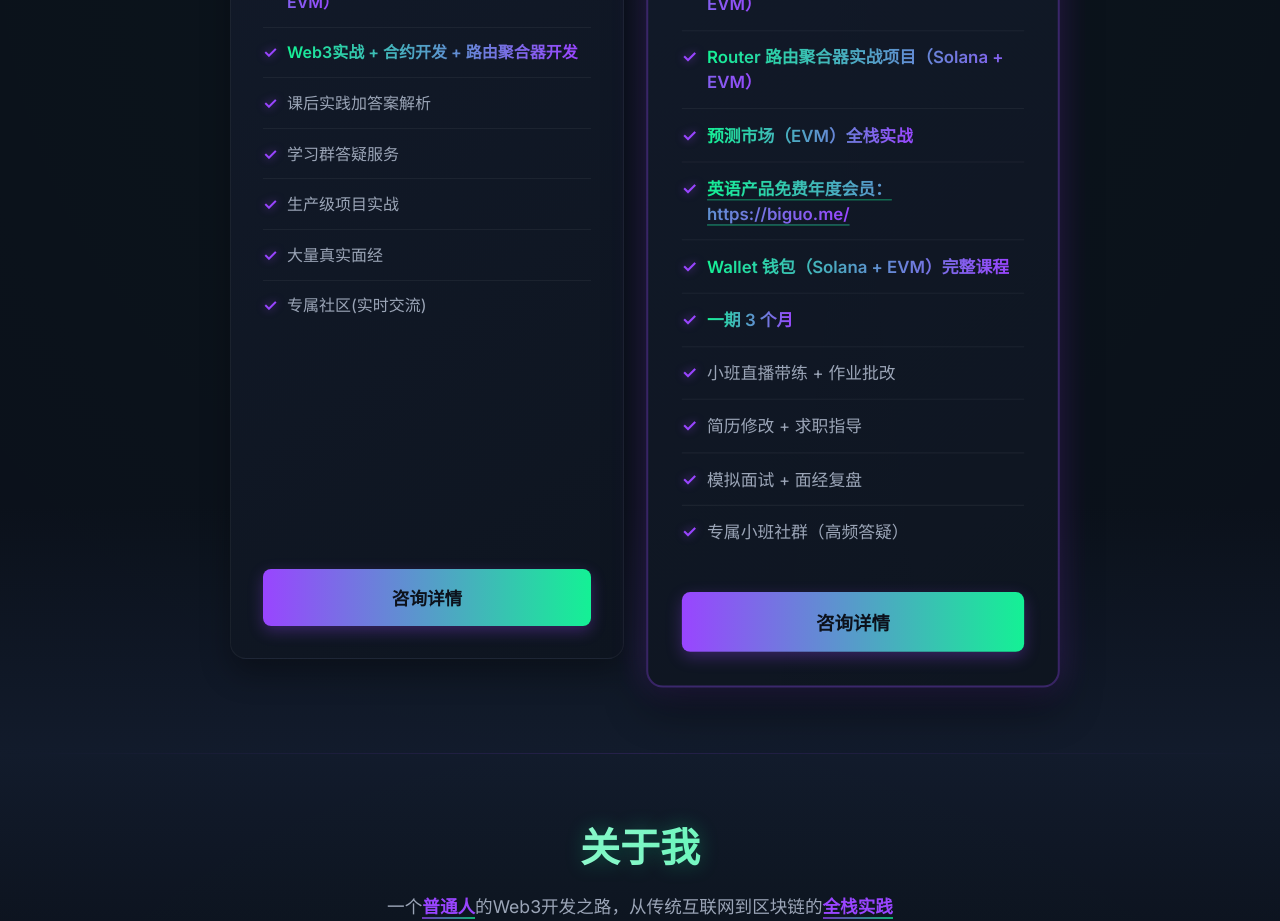
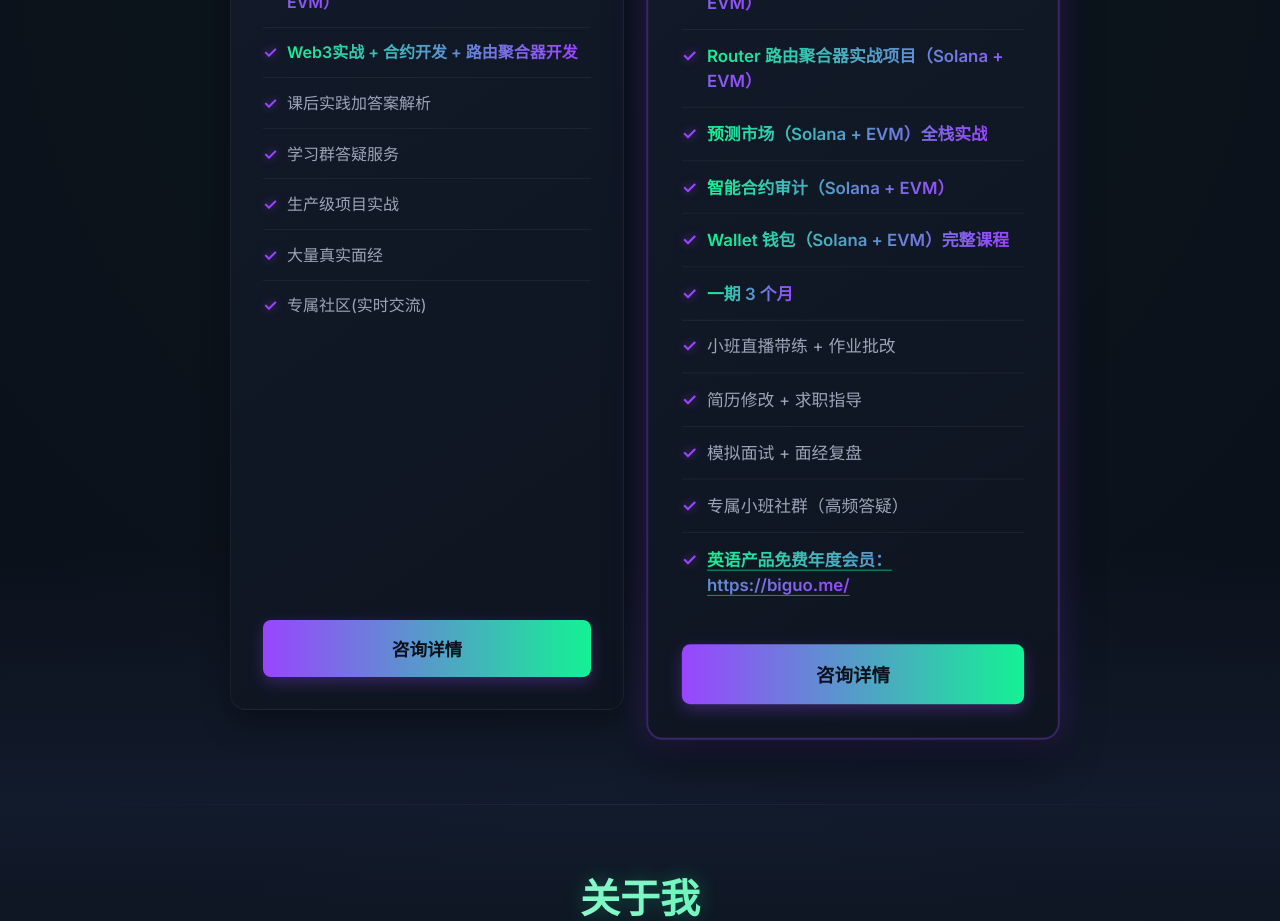
Before and after one commit to wangyouquanMas/web3ite, a React (Create React App) app: page / in a window 1280 px wide. Shown: the part 6400-7321 px from the top of the page. Built offline with nearby package versions, Linux system fonts and the light colour scheme.

Commit message:
feat: expand prediction and audit course coverage

```diff
--- a/src/components/CourseSchedule.tsx
+++ b/src/components/CourseSchedule.tsx
@@ -16,16 +16,17 @@ type PricingPlan = {
   badge?: string;
   /** 主推套餐（小班）高亮显示 */
   featured?: boolean;
-  /** 与 PILLAR_COPY 四项对应（DEX → Pumpfun → Router → EVM），true 表示本套餐含该项 */
-  pillars: [boolean, boolean, boolean, boolean];
+  /** 与 PILLAR_COPY 五项对应，true 表示本套餐含该项 */
+  pillars: [boolean, boolean, boolean, boolean, boolean];
   features: Array<string | React.ReactNode>;
 };
 
-const PILLAR_COPY: readonly [string, string, string, string] = [
+const PILLAR_COPY: readonly [string, string, string, string, string] = [
   'DEX聚合器100+ 节精品视频课程（Solana + EVM）',
   'Pumpfun合约从零到一实现（Solana + EVM）',
   'Router 路由聚合器实战项目（Solana + EVM）',
-  '预测市场（EVM）全栈实战',
+  '预测市场（Solana + EVM）全栈实战',
+  '智能合约审计（Solana + EVM）',
 ];
 
 const CourseSchedule: React.FC = () => {
@@ -41,7 +42,7 @@ const CourseSchedule: React.FC = () => {
       category: '自学',
       priceUSDT: 1049,
       description: '一次购买，永久回看 · 按自己的节奏学',
-      pillars: [true, true, true, false],
+      pillars: [true, true, true, false, false],
       features: [
         <span key="self-combo" className="price-highlight-text">Web3实战 + 合约开发 + 路由聚合器开发</span>,
         '课后实践加答案解析',
@@ -64,8 +65,14 @@ const CourseSchedule: React.FC = () => {
           <strong>下期 9 月 20 日开班</strong>，一期 3 个月
         </>
       ),
-      pillars: [true, true, true, true],
+      pillars: [true, true, true, true, true],
       features: [
+        <span key="class-wallet" className="price-highlight-text">Wallet 钱包（Solana + EVM）完整课程</span>,
+        <span key="class-cohort" className="price-highlight-text">一期 3 个月</span>,
+        '小班直播带练 + 作业批改',
+        '简历修改 + 求职指导',
+        '模拟面试 + 面经复盘',
+        '专属小班社群（高频答疑）',
         <a
           key="class-english-membership"
           className="price-highlight-text price-feature-link"
@@ -75,12 +82,6 @@ const CourseSchedule: React.FC = () => {
         >
           英语产品免费年度会员：https://biguo.me/
         </a>,
-        <span key="class-wallet" className="price-highlight-text">Wallet 钱包（Solana + EVM）完整课程</span>,
-        <span key="class-cohort" className="price-highlight-text">一期 3 个月</span>,
-        '小班直播带练 + 作业批改',
-        '简历修改 + 求职指导',
-        '模拟面试 + 面经复盘',
-        '专属小班社群（高频答疑）',
       ],
     },
   ];
```
